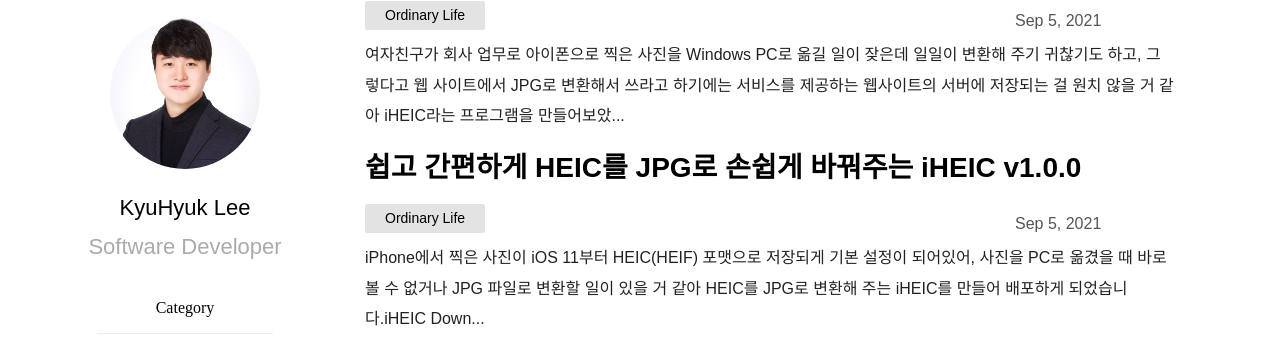
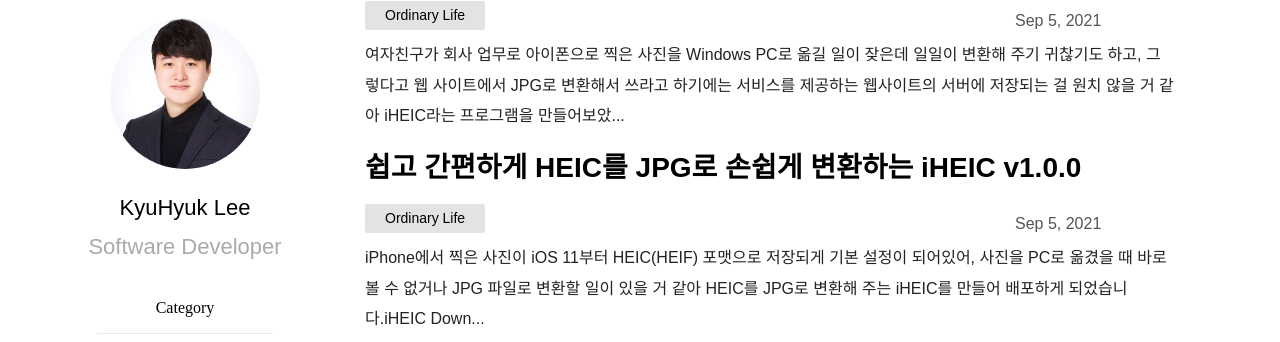
Before and after one commit to eorikc5764/leekyuhyuk.github.io, a Jekyll site: the page built from index.md, in a window 1280 px wide and 900 px high. Shown: the part 147-489 px from the top of the window. Built offline with Jekyll 4.4.1, drawn with Linux system fonts in a browser that asks for light colours; emoji names are drawn with the system emoji font; some web fonts are replaced.

Commit message:
게시물 수정 : '쉽고 간편하게 HEIC를 JPG로 손쉽게 바꿔주는 iHEIC v1.0.0'

```diff
--- a/_posts/2021-09-06-iHEIC-v1.0.0.md
+++ b/_posts/2021-09-06-iHEIC-v1.0.0.md
@@ -1,6 +1,6 @@
 ---
 layout: post
-title: "쉽고 간편하게 HEIC를 JPG로 손쉽게 바꿔주는 iHEIC v1.0.0"
+title: "쉽고 간편하게 HEIC를 JPG로 손쉽게 변환하는 iHEIC v1.0.0"
 date: 2021-09-06 00:32:14 +0900
 category: Ordinary-Life
 ---
```
